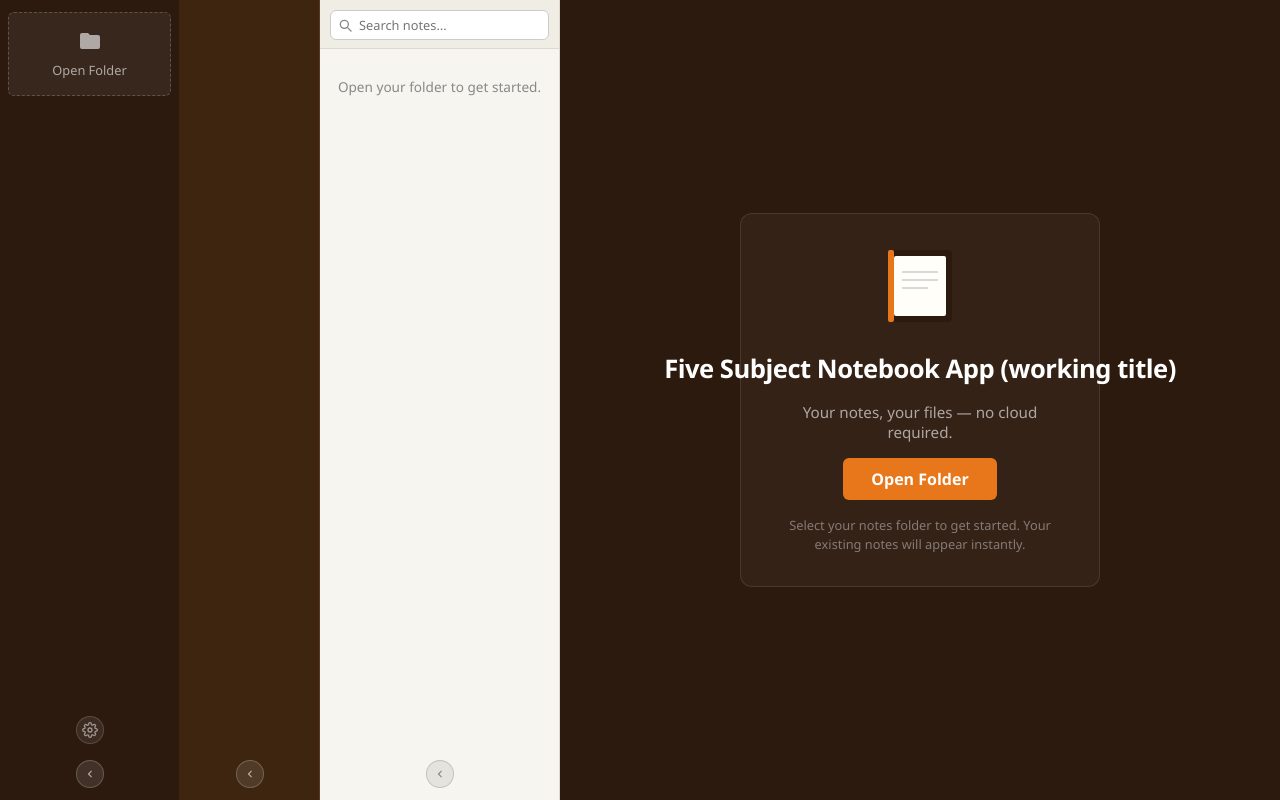
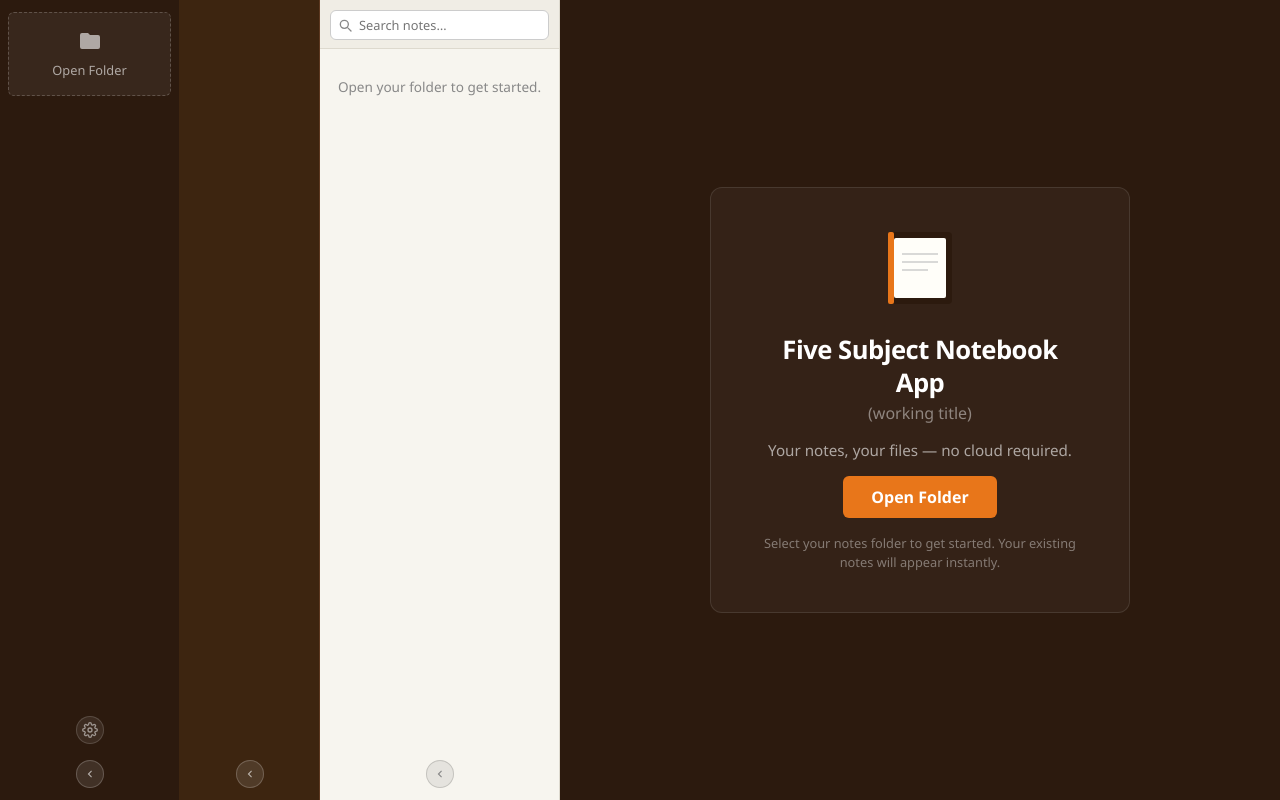
Before and after one commit to nathanmarkley/five-subject-app, a React (Vite) app: page / in a window 1280 px wide. Built offline with nearby package versions, Linux system fonts and the light colour scheme.

Commit message:
Fix welcome screen title wrapping for working title display

```diff
--- a/src/components/Editor.jsx
+++ b/src/components/Editor.jsx
@@ -113,7 +113,10 @@ export default function Editor() {
               <line x1="22" y1="42" x2="48" y2="42" stroke="#ccc" strokeWidth="1.5"/>
             </svg>
           </div>
-          <h1 className="welcome-title">Five Subject Notebook App (working title)</h1>
+          <h1 className="welcome-title">
+            Five Subject Notebook App
+            <span className="welcome-title-sub">(working title)</span>
+          </h1>
           <p className="welcome-sub">Your notes, your files — no cloud required.</p>
           <button className="welcome-open-btn" onClick={openFolder}>
             Open Folder
--- a/src/index.css
+++ b/src/index.css
@@ -331,15 +331,16 @@ input { font-family: inherit; }
   flex-direction: column;
   align-items: center;
   gap: 16px;
-  max-width: 360px;
+  max-width: 420px;
   text-align: center;
-  padding: 32px;
+  padding: 40px 44px;
   background: rgba(255,255,255,0.04);
   border: 1px solid rgba(255,255,255,0.1);
   border-radius: 12px;
 }
 .welcome-logo { margin-bottom: 4px; }
-.welcome-title { font-size: 1.6rem; font-weight: 700; color: #fff; letter-spacing: -0.5px; white-space: nowrap; }
+.welcome-title { font-size: 1.6rem; font-weight: 700; color: #fff; letter-spacing: -0.5px; line-height: 1.3; }
+.welcome-title-sub { display: block; font-size: 1rem; font-weight: 400; color: rgba(255,255,255,0.45); letter-spacing: 0; margin-top: 4px; }
 .welcome-sub { color: rgba(255,255,255,0.6); font-size: 0.95rem; }
 .welcome-open-btn {
   padding: 10px 28px;
```
